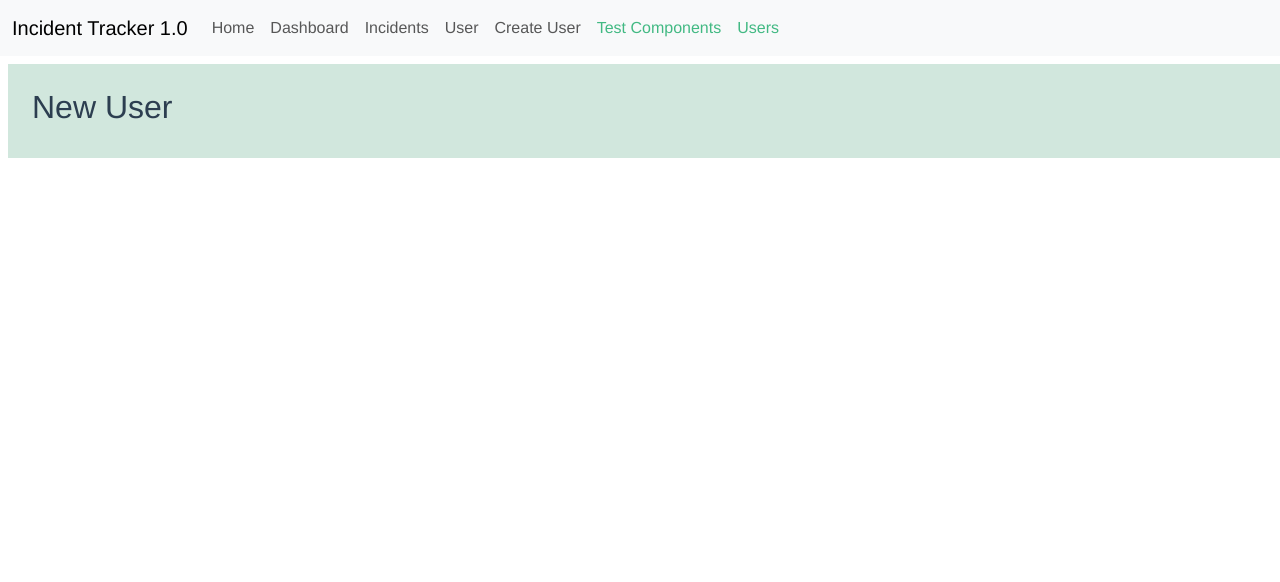
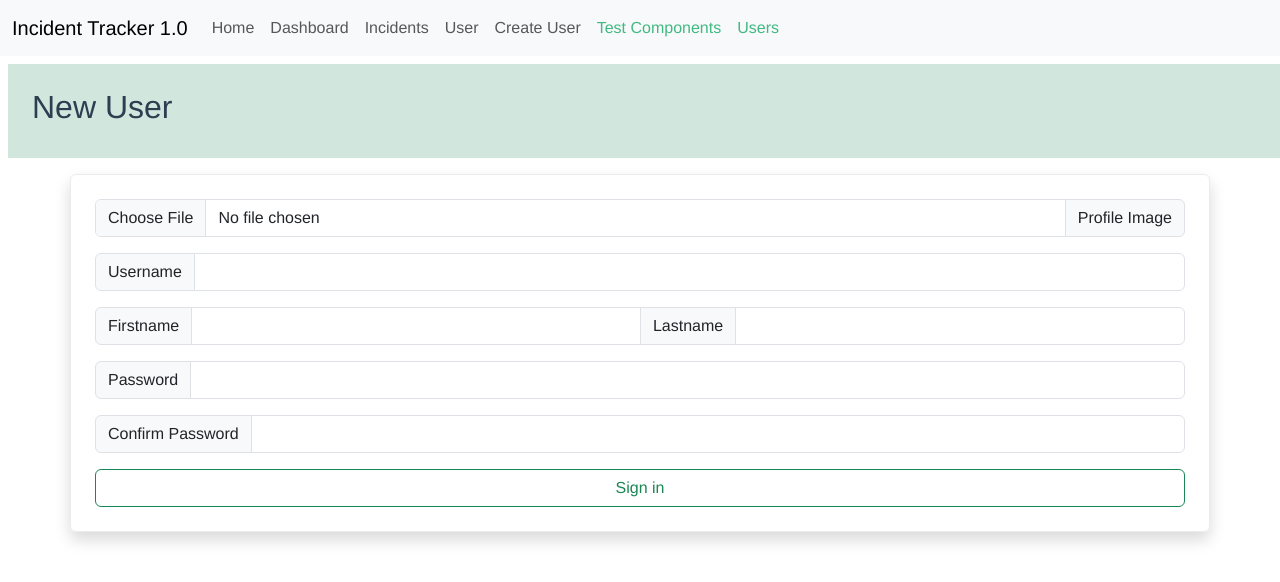
Before and after one commit to m1mmseen/IncidentTracker_Dev, a Vue app in the folder src/frontend/: page /user/create in a window 1280 px wide. Shown: the top 582 px of the page. Built offline with nearby package versions, Linux system fonts and the light colour scheme; no server answers.

Commit message:
FE - User Sign in

```diff
--- /dev/null
+++ b/src/frontend/src/components/UserForm.vue
@@ -0,0 +1,98 @@
+<template>
+
+  <div class="container-sm mt-3 border border-light-subtle rounded shadow p-4" :UserId="UserId">
+    <div class="row">
+        <form class="card border-0">
+          <div class="input-group mb-3">
+            <input type="file" class="form-control" id="profile-image">
+            <label class="input-group-text" for="profile-image">Profile Image</label>
+          </div>
+          <div class="input-group flex-nowrap mb-3">
+            <span class="input-group-text" id="addon-wrapping">Username</span>
+            <input type="text" class="form-control" aria-label="Username" aria-describedby="addon-wrapping">
+          </div>
+          <div class="input-group flex-nowrap mb-3">
+            <span class="input-group-text" id="addon-wrapping">Firstname</span>
+            <input type="text" class="form-control" aria-label="Firstname" aria-describedby="addon-wrapping">
+            <span class="input-group-text" id="addon-wrapping">Lastname</span>
+            <input type="text" class="form-control" aria-label="Lastname" aria-describedby="addon-wrapping">
+          </div>
+          <div class="input-group flex-nowrap mb-3">
+            <span class="input-group-text" id="addon-wrapping">Password</span>
+            <input type="password" class="form-control" aria-label="Username" aria-describedby="addon-wrapping">
+          </div>
+          <div class="input-group flex-nowrap mb-3">
+            <span class="input-group-text" id="addon-wrapping">Confirm Password</span>
+            <input type="password" class="form-control" aria-label="Username" aria-describedby="addon-wrapping">
+          </div>
+          <button class="btn btn-outline-success" type="submit">Sign in</button>
+        </form>
+
+    </div>
+  </div>
+
+
+</template>
+
+<script setup>
+import axios from "axios";
+import {ref, onMounted, computed} from "vue";
+import {useRoute} from "vue-router";
+import router from "../router/routes.js";
+import StatusUpdates from "./StatusUpdates.vue";
+import StatusNewUpdate from "./StatusNewUpdate.vue";
+
+const route = useRoute();
+const UserId = route.params.UserId;
+const User = ref({});
+
+onMounted(() => {
+  fetchIncidentData();
+});
+
+const fetchIncidentData = () => {
+  axios
+      .get(`/api/user/1`)
+      .then((response) => {
+        console.log(User)
+        User.value = response.data;
+      })
+      .catch((error) => {
+        console.error("Error fetching details:", error);
+      });
+};
+
+
+const editUser = () => {
+  alert("Edit User Method");
+};
+const changePassword = () => {
+  alert("Change Password Method");
+};
+
+const deleteUser = () => {
+  alert("Delete User Method");
+};
+
+
+</script>
+<style scoped>
+.card:hover {
+  box-shadow: none;
+}
+
+#delete:hover {
+  background-color: #dc3545;
+  color: white;
+}
+
+#change:hover {
+  background-color: #ffda6a;
+  color: black;
+}
+
+#edit:hover {
+  background-color: #6610f2;
+  color: white;
+}
+</style>
--- a/src/frontend/src/components/UserTable.vue
+++ b/src/frontend/src/components/UserTable.vue
@@ -28,7 +28,8 @@
         <td>Dummy</td>
         <td>
           <button class="btn btn-info me-2" @click.stop="editUser">Edit</button>
-          <button class="btn btn-danger" @click.stop="deleteUser(user.id)">Delete</button>
+          <button class="btn btn-danger me-2" @click.stop="deleteUser(user.id)">Delete</button>
+          <button class="btn btn-warning" >Change Password</button>
         </td>
       </tr>
       </tbody>
--- a/src/frontend/src/views/User_NewUser_View.vue
+++ b/src/frontend/src/views/User_NewUser_View.vue
@@ -2,11 +2,13 @@
 
 import PageTitle from "../components/PageTitle.vue";
 import NavigationBar from "../components/NavigationBar.vue";
+import UserForm from "../components/UserForm.vue";
 </script>
 
 <template>
   <NavigationBar/>
   <PageTitle msg="New User"/>
+  <UserForm/>
 </template>
 
 <style scoped>
```
Also changed, not shown: 1 other file (tests, documents, lock files or other folders).
